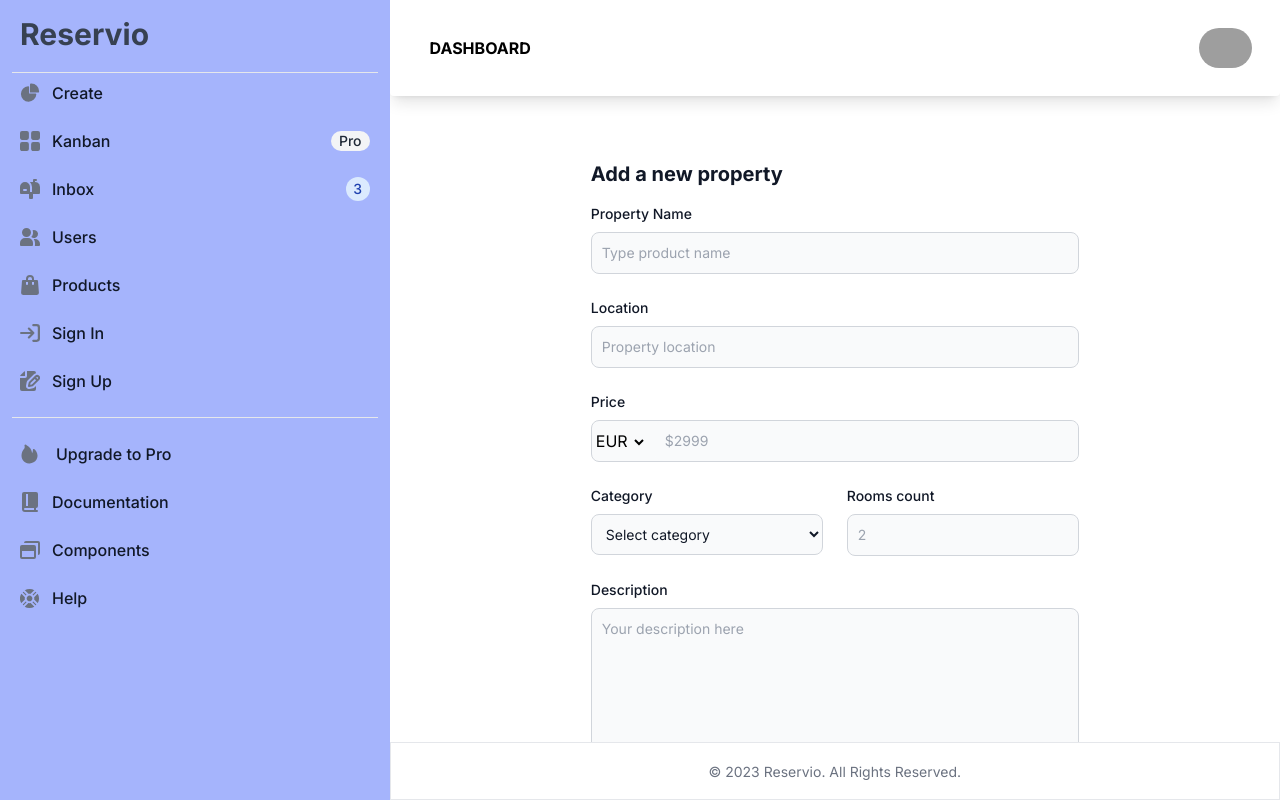
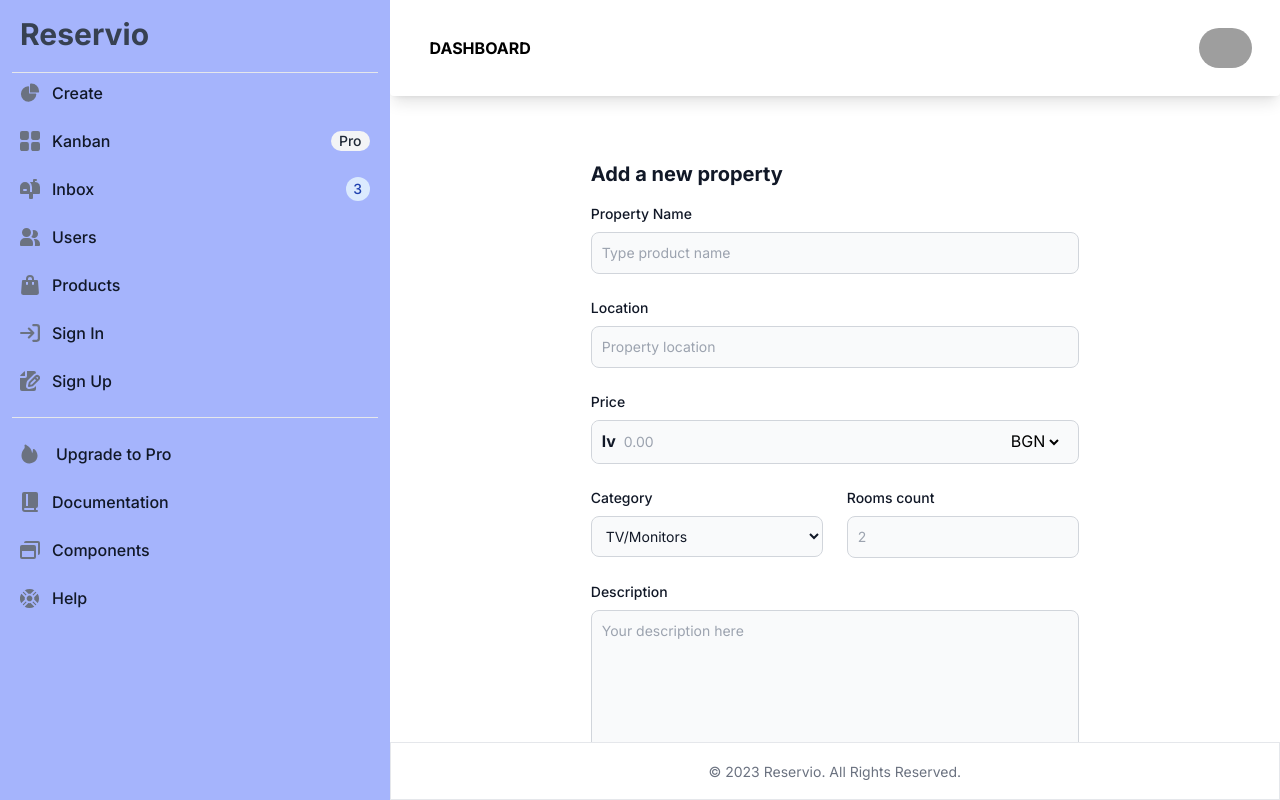
Before and after one commit to stanislavivanov995/real-estate-app-fe, a Next.js app: page /admin/estates/create in a window 1280 px wide. Built offline with nearby package versions, Linux system fonts and the light colour scheme; grey boxes are pictures that could not be loaded.

Commit message:
update create form

```diff
--- a/components/layouts/Create/CreateForm.jsx
+++ b/components/layouts/Create/CreateForm.jsx
@@ -1,6 +1,11 @@
+"use client";
+
 import * as Yup from "yup";
+import { useState } from "react";
 
 export default function CreateForm() {
+  const [selectedCurrency, setSelectedCurrency] = useState("lv");
+
   return (
     <form action="post">
       <div className="grid gap-4 sm:grid-cols-2 sm:gap-6">
@@ -36,30 +41,37 @@ export default function CreateForm() {
         </div>
         <div className="sm:col-span-2">
           <label
-            htmlhtmlFor="price"
+            htmlFor="price"
             className="block mb-2 text-sm font-medium text-gray-900 dark:text-white"
           >
             Price
           </label>
           <div className="flex bg-gray-50 border border-gray-300 rounded-lg focus:bg-red-500">
-            <div className="ml-auto m-2 ml-[0.5em]">
+            <div className="relative w-full">
+              <span className="absolute top-0 left-0 px-2.5 py-2 font-bold text-gray-900 text-md dark:text-white">
+                {selectedCurrency}
+              </span>
+              <input
+                type="number"
+                name="price"
+                id="price"
+                className="bg-gray-50 pl-8 outline-none text-gray-900 text-sm rounded-lg focus:ring-primary-600 focus:border-primary-600 w-full block p-[0.8em] dark:bg-gray-700 dark:border-gray-600 dark:placeholder-gray-400 dark:text-white dark:focus:ring-primary-500 dark:focus:border-primary-500"
+                placeholder="0.00"
+              />
+            </div>
+            <div className="m-2 mr-[1em]">
               <select
+                defaultValue={"lv"}
                 name="price-type"
                 id="price-type"
                 className="bg-transparent outline-none"
+                onChange={(e) => setSelectedCurrency(e.target.value)}
               >
-                <option value="EUR">EUR</option>
-                <option value="BGN">BGN</option>
-                <option value="CRN">CRN</option>
+                <option value="lv">BGN</option>
+                <option value="€">EUR</option>
+                <option value="$">USD</option>
               </select>
             </div>
-            <input
-              type="number"
-              name="price"
-              id="price"
-              className="bg-gray-50 outline-none text-gray-900 text-sm rounded-lg focus:ring-primary-600 focus:border-primary-600 block w-full p-2.5 dark:bg-gray-700 dark:border-gray-600 dark:placeholder-gray-400 dark:text-white dark:focus:ring-primary-500 dark:focus:border-primary-500"
-              placeholder="$2999"
-            />
           </div>
         </div>
         <div>
@@ -70,6 +82,7 @@ export default function CreateForm() {
             Category
           </label>
           <select
+            defaultValue={""}
             id="category"
             className="bg-gray-50 border border-gray-300 text-gray-900 text-sm rounded-lg focus:ring-primary-500 focus:border-primary-500 block w-full p-2.5 dark:bg-gray-700 dark:border-gray-600 dark:placeholder-gray-400 dark:text-white dark:focus:ring-primary-500 dark:focus:border-primary-500"
           >
@@ -84,7 +97,7 @@ export default function CreateForm() {
         </div>
         <div className="w-full">
           <label
-            htmlhtmlFor="rooms"
+            htmlFor="rooms"
             className="block mb-2 text-sm font-medium text-gray-900 dark:text-white"
           >
             Rooms count
@@ -99,7 +112,7 @@ export default function CreateForm() {
         </div>
         <div className="sm:col-span-2">
           <label
-            htmlhtmlFor="description"
+            htmlFor="description"
             className="block mb-2 text-sm font-medium text-gray-900 dark:text-white"
           >
             Description
@@ -118,14 +131,14 @@ export default function CreateForm() {
           >
             Choose images
           </label>
-          <div class="flex items-center justify-center w-full">
+          <div className="flex items-center justify-center w-full">
             <label
-              htmFor="dropzone-file"
-              class="flex flex-col items-center justify-center w-full h-64 border-2 border-gray-300 border-dashed rounded-lg cursor-pointer bg-gray-50 dark:hover:bg-bray-800 dark:bg-gray-700 hover:bg-gray-100 dark:border-gray-600 dark:hover:border-gray-500 dark:hover:bg-gray-600"
+              htmlFor="dropzone-file"
+              className="flex flex-col items-center justify-center w-full h-64 border-2 border-gray-300 border-dashed rounded-lg cursor-pointer bg-gray-50 dark:hover:bg-bray-800 dark:bg-gray-700 hover:bg-gray-100 dark:border-gray-600 dark:hover:border-gray-500 dark:hover:bg-gray-600"
             >
-              <div class="flex flex-col items-center justify-center pt-5 pb-6">
+              <div className="flex flex-col items-center justify-center pt-5 pb-6">
                 <svg
-                  class="w-8 h-8 mb-4 text-gray-500 dark:text-gray-400"
+                  className="w-8 h-8 mb-4 text-gray-500 dark:text-gray-400"
                   aria-hidden="true"
                   xmlns="http://www.w3.org/2000/svg"
                   fill="none"
@@ -139,22 +152,22 @@ export default function CreateForm() {
                     d="M13 13h3a3 3 0 0 0 0-6h-.025A5.56 5.56 0 0 0 16 6.5 5.5 5.5 0 0 0 5.207 5.021C5.137 5.017 5.071 5 5 5a4 4 0 0 0 0 8h2.167M10 15V6m0 0L8 8m2-2 2 2"
                   />
                 </svg>
-                <p class="mb-2 text-sm text-gray-500 dark:text-gray-400">
-                  <span class="font-semibold">Click to upload</span> or drag and
-                  drop
+                <p className="mb-2 text-sm text-gray-500 dark:text-gray-400">
+                  <span className="font-semibold">Click to upload</span> or drag
+                  and drop
                 </p>
-                <p class="text-xs text-gray-500 dark:text-gray-400 mx-3">
+                <p className="text-xs text-gray-500 dark:text-gray-400 mx-3">
                   SVG, PNG, JPG or GIF (MAX. 800x400px)
                 </p>
               </div>
-              <input id="dropzone-file" type="file" class="hidden" />
+              <input id="dropzone-file" type="file" className="hidden" />
             </label>
           </div>
         </div>
       </div>
       <button
         type="submit"
-        className="inline-flex items-center px-5 py-2.5 mt-4 sm:mt-6 text-sm font-medium text-center text-white bg-blue-500 rounded-lg focus:ring-4 focus:ring-primary-200 dark:focus:ring-primary-900 hover:bg-primary-800"
+        className="inline-flex items-center px-5 py-2.5 mt-4 sm:mt-6 text-sm font-medium text-center text-white bg-blue-500 rounded-lg focus:ring-4 focus:ring-primary-200 dark:focus:ring-primary-900 hover-bg-primary-800"
       >
         Post
       </button>
```
